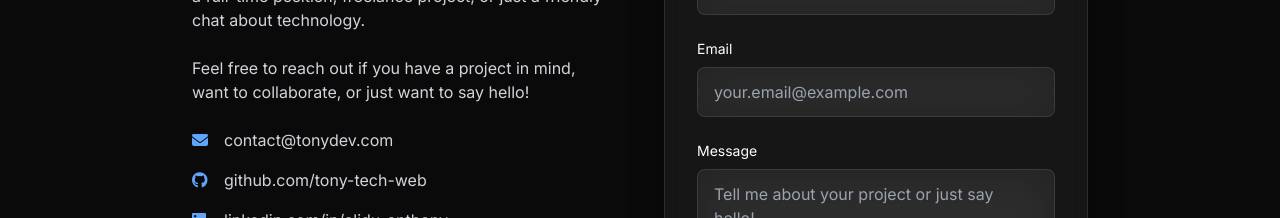
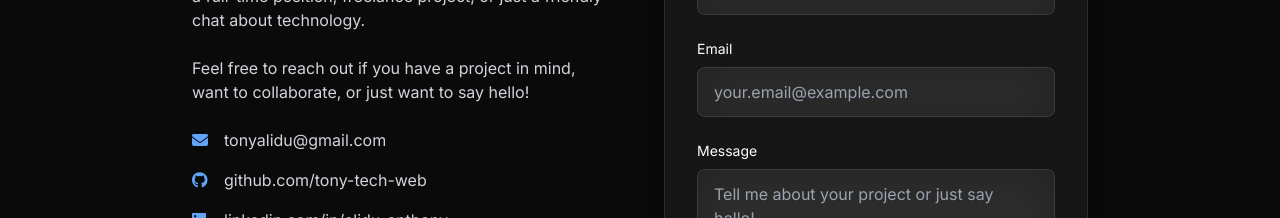
Before and after one commit to Tony-tech-web/MyPortfolio, a React (Create React App) app in the folder frontend/: page / in a window 1280 px wide. Shown: the part 4260-4478 px from the top of the page. Built offline with nearby package versions, Linux system fonts and the light colour scheme; no server answers.

Commit message:
Analytics commit

```diff
--- a/frontend/src/App.js
+++ b/frontend/src/App.js
@@ -7,6 +7,7 @@ import Projects from './components/Projects';
 import Blog from './components/Blog';
 import Contact from './components/Contact';
 import Footer from './components/Footer';
+import { Analytics } from "@vercel/analytics/next"
 import './App.css';
 
 function App() {
@@ -26,6 +27,7 @@ function App() {
         <Contact />
       </main>
       <Footer />
+      <Analytics />
     </div>
   );
 }
--- a/frontend/src/components/Contact.js
+++ b/frontend/src/components/Contact.js
@@ -104,8 +104,8 @@ const Contact = () => {
               <div className="space-y-4">
                 <div className="flex items-center">
                   <i className="fas fa-envelope text-blue-400 mr-3 w-5"></i>
-                  <a href="mailto:contact@tonydev.com" className="text-gray-300 hover:text-blue-400 transition-colors">
-                    contact@tonydev.com
+                  <a href="mailto:tonyalidu@gmail.com" className="text-gray-300 hover:text-blue-400 transition-colors">
+                    tonyalidu@gmail.com
                   </a>
                 </div>
                 <div className="flex items-center">
```
Also changed, not shown: package.json (+11 -2 lines), 1 other file (tests, documents, lock files or other folders).
